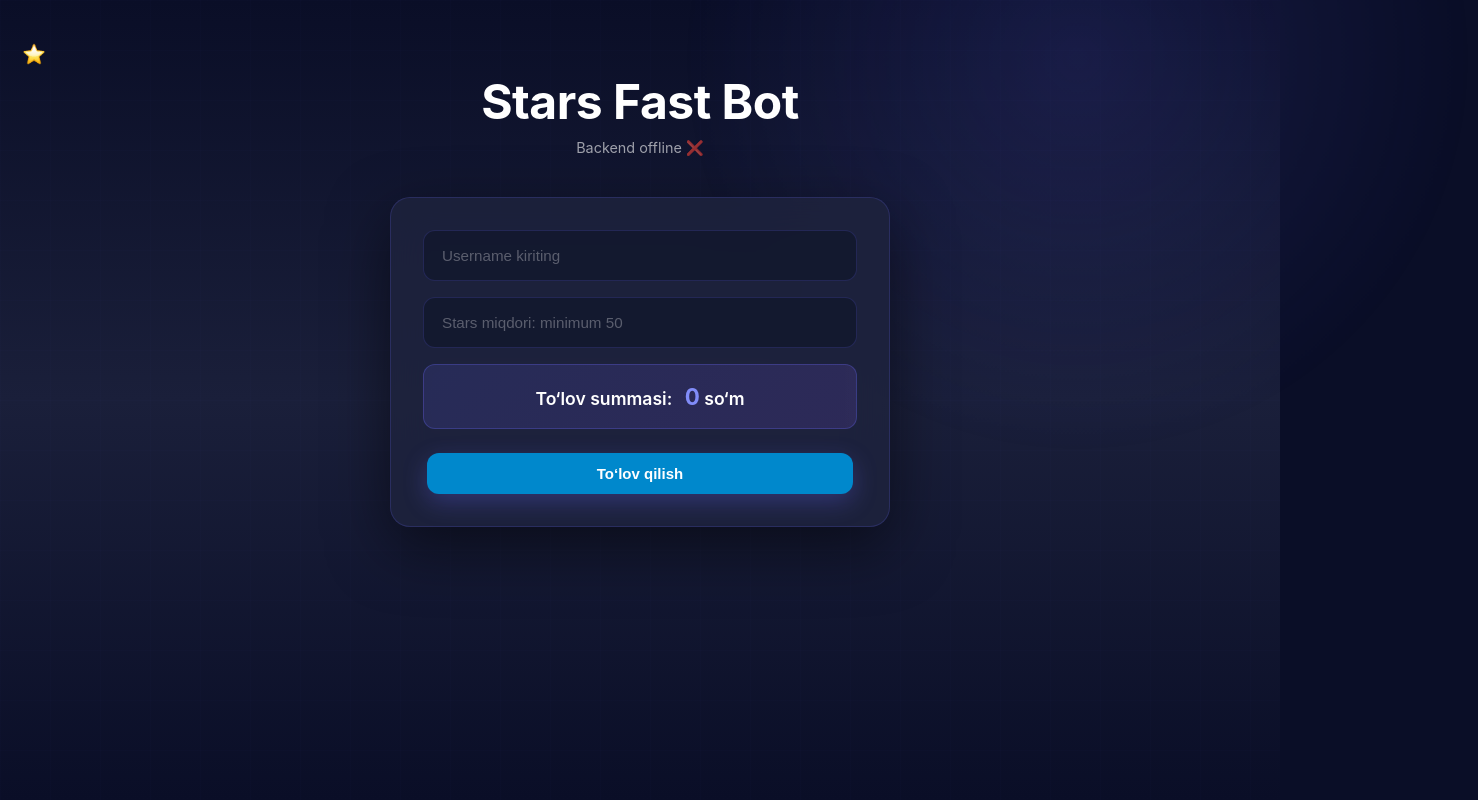
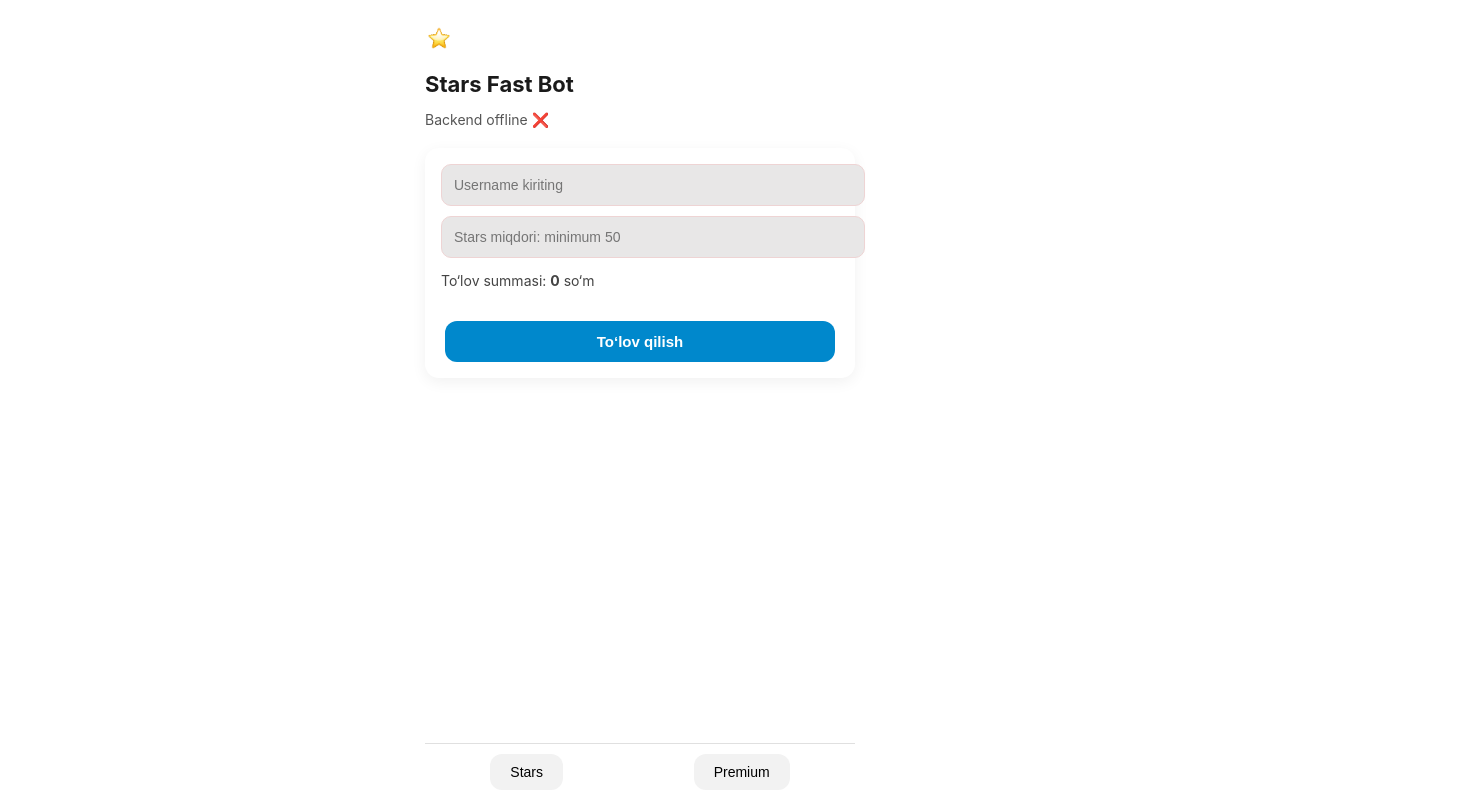
Before and after one commit to Mirshodforward/starstg_front, a React (Vite) app: page / in a window 1280 px wide. Shown: the whole page, 1478 px wide, since content can reach past the window. Built offline with nearby package versions, Linux system fonts and the light colour scheme; no server answers; what @twa-dev/sdk would draw is missing.

Commit message:
Yangi funksiya: mashina rangini tahrirlash

```diff
--- a/src/pages/Premium/Premium.css
+++ b/src/pages/Premium/Premium.css
@@ -7,7 +7,7 @@
   margin: 0 auto;
   padding: 16px;
   font-family: "Inter", sans-serif;
-  color: #b50bd7;
+  color: #127279;
 }
 
 .premium-container h2 {
--- a/src/pages/Premium/Premium.jsx
+++ b/src/pages/Premium/Premium.jsx
@@ -344,7 +344,11 @@ export default function Premium() {
         </div>
       )}
 
-
+      {/* NAVIGATION */}
+      <div className="btn-container">
+        <button className="btn-nav" onClick={() => navigate("/")}>Stars</button>
+        <button className="btn-nav" onClick={() => navigate("/premium")}>Premium</button>
+      </div>
 
     </div>
   );
--- a/src/pages/Stars/home.css
+++ b/src/pages/Stars/home.css
@@ -1,359 +1,311 @@
-/* ==================== RESET & BASE ==================== */
-* {
-  margin: 0;
-  padding: 0;
-  box-sizing: border-box;
+/* =============================== */
+/* GLOBAL CONTAINER */
+/* =============================== */
+
+.home-container {
+  max-width: 430px;
+  margin: 0 auto;
+  padding: 16px;
+  font-family: "Inter", sans-serif;
+  color: #1a1a1a;
 }
 
-body {
-  font-family: 'Inter', -apple-system, BlinkMacSystemFont, 'Segoe UI', sans-serif;
-  overflow-x: hidden;
-  background: #0a0e27;
+h1 {
+  font-size: 22px;
+  font-weight: 700;
+  margin-bottom: 6px;
 }
 
-/* ==================== CONTAINER ==================== */
-.home-container {
-  min-height: 100vh;
-  position: relative;
-  padding: 40px 20px;
-  background: linear-gradient(180deg, #0a0e27 0%, #1a1f3a 50%, #0a0e27 100%);
+p {
+  font-size: 14px;
+  color: #555;
 }
 
-/* Minimal geometric background */
-.home-container::before {
-  content: '';
-  position: absolute;
-  top: 0;
-  left: 0;
-  width: 100%;
-  height: 100%;
-  background-image:
-    linear-gradient(rgba(99, 102, 241, 0.03) 1px, transparent 1px),
-    linear-gradient(90deg, rgba(99, 102, 241, 0.03) 1px, transparent 1px);
-  background-size: 50px 50px;
-  pointer-events: none;
-  opacity: 0.5;
-}
 
-.home-container::after {
-  content: '';
-  position: absolute;
-  top: -50%;
-  right: -20%;
-  width: 800px;
-  height: 800px;
-  background: radial-gradient(circle, rgba(99, 102, 241, 0.15) 0%, transparent 70%);
-  border-radius: 50%;
-  pointer-events: none;
-  animation: floatGlow 20s ease-in-out infinite;
-}
+/* =============================== */
+/* PROFILE SMALL PREVIEW */
+/* =============================== */
 
-@keyframes floatGlow {
-  0%, 100% { transform: translate(0, 0); }
-  50% { transform: translate(-100px, 100px); }
-}
-
-/* ==================== HEADER ==================== */
-.home-container > h1 {
-  text-align: center;
-  font-size: 3rem;
-  font-weight: 700;
-  color: #ffffff;
-  margin-bottom: 8px;
-  letter-spacing: -0.5px;
-  position: relative;
-  z-index: 1;
-}
-
-.home-container > p {
-  text-align: center;
-  color: rgba(255, 255, 255, 0.6);
-  font-size: 0.9rem;
-  margin-bottom: 40px;
-  font-weight: 400;
-  position: relative;
-  z-index: 1;
-}
-
-/* ==================== PROFILE PREVIEW SMALL ==================== */
 .profile-preview-small {
-  max-width: 500px;
-  margin: 0 auto 30px;
-  background: rgba(30, 35, 62, 0.8);
-  backdrop-filter: blur(20px);
-  border: 1px solid rgba(99, 102, 241, 0.2);
-  border-radius: 16px;
-  padding: 20px;
   display: flex;
   align-items: center;
-  gap: 16px;
-  box-shadow: 0 8px 32px rgba(0, 0, 0, 0.4);
-  animation: fadeSlideDown 0.4s cubic-bezier(0.16, 1, 0.3, 1);
-  position: relative;
-  z-index: 1;
-  transition: all 0.3s cubic-bezier(0.16, 1, 0.3, 1);
-}
-
-.profile-preview-small:hover {
-  border-color: rgba(99, 102, 241, 0.4);
-  box-shadow: 0 12px 40px rgba(99, 102, 241, 0.2);
-}
-
-@keyframes fadeSlideDown {
-  from {
-    opacity: 0;
-    transform: translateY(-20px);
-  }
-  to {
-    opacity: 1;
-    transform: translateY(0);
-  }
+  gap: 10px;
+  background: #fff;
+  padding: 10px 14px;
+  border-radius: 12px;
+  margin-top: 10px;
+  box-shadow: 0 4px 14px rgba(0,0,0,0.05);
 }
 
 .profile-img-small {
-  width: 56px;
-  height: 56px;
+  width: 36px;
+  height: 36px;
   border-radius: 50%;
-  object-fit: cover;
-  border: 2px solid rgba(99, 102, 241, 0.3);
-  box-shadow: 0 4px 16px rgba(0, 0, 0, 0.3);
 }
 
 .profile-info .name {
-  font-size: 1rem;
+  font-size: 14px;
   font-weight: 600;
-  color: #ffffff;
-  margin-bottom: 4px;
 }
 
 .profile-info .username {
-  font-size: 0.875rem;
-  color: rgba(255, 255, 255, 0.5);
-  font-weight: 400;
+  font-size: 12px;
+  color: #888;
 }
 
-/* ==================== LOADING SEARCH ==================== */
-.loader-search {
-  position: relative;
-  max-width: 500px;
-  margin: 0 auto 30px;
-  height: 96px;
-  display: flex;
-  align-items: center;
-  justify-content: center;
-  z-index: 1;
-}
 
-.loader-blur {
-  position: absolute;
-  width: 100%;
-  height: 100%;
-  background: rgba(30, 35, 62, 0.5);
-  backdrop-filter: blur(10px);
-  border-radius: 16px;
-  border: 1px solid rgba(99, 102, 241, 0.2);
-}
+/* =============================== */
+/* INPUT FORM */
+/* =============================== */
 
-.loader-pulse {
-  display: flex;
-  gap: 6px;
-  z-index: 1;
-}
-
-.loader-pulse span {
-  width: 10px;
-  height: 10px;
-  background: #6366f1;
-  border-radius: 50%;
-  animation: dotPulse 1.4s cubic-bezier(0.16, 1, 0.3, 1) infinite;
-  box-shadow: 0 0 12px rgba(99, 102, 241, 0.5);
-}
-
-.loader-pulse span:nth-child(1) { animation-delay: 0s; }
-.loader-pulse span:nth-child(2) { animation-delay: 0.2s; }
-.loader-pulse span:nth-child(3) { animation-delay: 0.4s; }
-
-@keyframes dotPulse {
-  0%, 100% {
-    transform: scale(1);
-    opacity: 1;
-  }
-  50% {
-    transform: scale(1.5);
-    opacity: 0.6;
-  }
-}
-
-/* ==================== FORM CARD ==================== */
 .form-card {
-  max-width: 500px;
-  margin: 0 auto;
-  background: rgba(30, 35, 62, 0.8);
-  backdrop-filter: blur(20px);
-  border-radius: 20px;
-  padding: 32px;
-  box-shadow: 0 20px 60px rgba(0, 0, 0, 0.5);
-  border: 1px solid rgba(99, 102, 241, 0.2);
-  animation: fadeScaleIn 0.4s cubic-bezier(0.16, 1, 0.3, 1);
-  position: relative;
-  z-index: 1;
-}
-
-@keyframes fadeScaleIn {
-  from {
-    opacity: 0;
-    transform: scale(0.95);
-  }
-  to {
-    opacity: 1;
-    transform: scale(1);
-  }
+  background: #fff;
+  border-radius: 14px;
+  margin-top: 20px;
+  padding: 16px;
+  box-shadow: 0 4px 15px rgba(0,0,0,0.06);
 }
 
 .input-group {
   display: flex;
   flex-direction: column;
-  gap: 16px;
-  margin-bottom: 24px;
+  gap: 10px;
 }
 
 .tg-input {
   width: 100%;
-  padding: 16px 18px;
-  font-size: 0.95rem;
-  border: 1.5px solid rgba(99, 102, 241, 0.2);
-  border-radius: 12px;
-  background: rgba(15, 20, 40, 0.6);
-  transition: all 0.3s cubic-bezier(0.16, 1, 0.3, 1);
-  font-weight: 500;
-  color: #ffffff;
-  outline: none;
+  padding: 12px;
+  border-radius: 10px;
+  color:#1a1a1a;
+  border: 1px solid #eed4d4;
+  background: #e8e7e7;
+  font-size: 14px;
+  transition: all 0.15s ease;
 }
 
 .tg-input:focus {
-  border-color: #6366f1;
-  background: rgba(15, 20, 40, 0.8);
-  box-shadow: 0 0 0 3px rgba(99, 102, 241, 0.15);
-}
-
-.tg-input::placeholder {
-  color: rgba(255, 255, 255, 0.3);
+  border-color: #0088cc;
+  background: #fff;
+  outline: none;
+  box-shadow: 0 0 0 2px rgba(0,136,204,0.15);
 }
 
 .price-text {
-  font-size: 1.1rem;
-  font-weight: 600;
-  text-align: center;
-  color: #ffffff;
-  padding: 18px;
-  background: linear-gradient(135deg, rgba(99, 102, 241, 0.15) 0%, rgba(139, 92, 246, 0.15) 100%);
-  border-radius: 12px;
-  border: 1px solid rgba(99, 102, 241, 0.3);
-  position: relative;
-  overflow: hidden;
+  margin-top: 4px;
+  font-size: 14px;
+  color: #444;
 }
 
-.price-text::before {
-  content: '';
-  position: absolute;
-  top: 0;
-  left: -100%;
-  width: 100%;
-  height: 100%;
-  background: linear-gradient(90deg, transparent, rgba(255, 255, 255, 0.1), transparent);
-  animation: shimmer 3s infinite;
-}
 
-@keyframes shimmer {
-  0% { left: -100%; }
-  100% { left: 100%; }
-}
-
-.price-text b {
-  color: #818cf8;
-  font-size: 1.4rem;
-  display: inline-block;
-  margin-left: 8px;
-  font-weight: 700;
-}
-
-/* ==================== BUTTONS ==================== */
-.actions {
-  display: flex;
-  gap: 12px;
-}
+/* =============================== */
+/* BUTTON */
+/* =============================== */
 
 .tg-button {
-  flex: 1;
-  padding: 16px 24px;
-  font-size: 1rem;
+  width: 100%;
+  padding: 12px;
+  margin-top: 14px;
+  background: #0088cc;
+  color: #fff;
+  border-radius: 12px;
+  font-size: 15px;
   font-weight: 600;
-  color: #ffffff;
-  background: linear-gradient(135deg, #6366f1 0%, #8b5cf6 100%);
   border: none;
-  border-radius: 12px;
   cursor: pointer;
-  transition: all 0.3s cubic-bezier(0.16, 1, 0.3, 1);
-  box-shadow: 0 8px 24px rgba(99, 102, 241, 0.3);
-  position: relative;
-  overflow: hidden;
-}
-
-.tg-button::before {
-  content: '';
-  position: absolute;
-  top: 0;
-  left: -100%;
-  width: 100%;
-  height: 100%;
-  background: linear-gradient(90deg, transparent, rgba(255, 255, 255, 0.2), transparent);
-  transition: left 0.5s;
-}
-
-.tg-button:hover::before {
-  left: 100%;
+  transition: background 0.2s ease;
 }
 
 .tg-button:hover {
-  transform: translateY(-2px);
-  box-shadow: 0 12px 32px rgba(99, 102, 241, 0.4);
-}
-
-.tg-button:active {
-  transform: translateY(0);
+  background: #0077b5;
 }
 
 .tg-button.ghost {
-  background: transparent;
-  color: #f87171;
-  border: 1.5px solid #f87171;
-  box-shadow: none;
+  background: #f2f2f2;
+  color: #333;
+  margin-top: 20px;
 }
 
-.tg-button.ghost:hover {
-  background: rgba(248, 113, 113, 0.1);
-  box-shadow: 0 8px 24px rgba(248, 113, 113, 0.2);
+
+/* =============================== */
+/* SEARCH LOADING */
+/* =============================== */
+
+.loader-search {
+  margin: 16px auto;
+  position: relative;
 }
 
-.tg-button-ost {
-  width: 100%;
-  padding: 16px 24px;
-  font-size: 1rem;
-  font-weight: 600;
-  color: #ffffff;
-  background: linear-gradient(135deg, #10b981 0%, #059669 100%);
-  border: none;
-  border-radius: 12px;
-  cursor: pointer;
-  transition: all 0.3s cubic-bezier(0.16, 1, 0.3, 1);
-  box-shadow: 0 8px 24px rgba(16, 185, 129, 0.3);
-  margin-top: 16px;
+.loader-mini {
+  width: 18px;
+  height: 18px;
+  border: 2px solid rgba(0,0,0,0.1);
+  border-top-color: #0088cc;
+  border-radius: 50%;
+  margin: 0 auto;
+  animation: spinMini 0.7s linear infinite;
 }
 
-.tg-button-ost:hover {
-  transform: translateY(-2px);
-  box-shadow: 0 12px 32px rgba(16, 185, 129, 0.4);
+@keyframes spinMini {
+  to { transform: rotate(360deg); }
 }
+
+
+/* =============================== */
+/* MODAL */
+/* =============================== */
+
+.modal-overlay {
+  position: fixed;
+  inset: 0;
+  background: rgba(0,0,0,0.35);
+  backdrop-filter: blur(6px);
+  display: flex;
+  justify-content: center;
+  align-items: center;
+  padding: 14px;
+  z-index: 200;
+}
+
+.modal-content {
+  width: 100%;
+  max-width: 420px;
+  background: #fff;
+  border-radius: 16px;
+  padding: 20px;
+  animation: modalPop 0.25s ease-out;
+  box-shadow: 0 6px 20px rgba(0,0,0,0.12);
+}
+
+@keyframes modalPop {
+  from { transform: scale(0.85); opacity: 0; }
+  to { transform: scale(1); opacity: 1; }
+}
+
+
+/* =============================== */
+/* PROFILE IN MODAL */
+/* =============================== */
+
+.profile-preview-modal {
+  text-align: center;
+}
+
+.profile-img-modal {
+  width: 56px;
+  height: 56px;
+  border-radius: 50%;
+  margin: 8px auto;
+}
+
+.profile-preview-modal .name {
+  font-size: 15px;
+  font-weight: 600;
+}
+
+.profile-preview-modal .username {
+  font-size: 13px;
+  color: #777;
+}
+
+
+/* =============================== */
+/* PAYMENT DETAILS */
+/* =============================== */
+
+.inline-row {
+  display: flex;
+  justify-content: space-between;
+  align-items: center;
+  background: #fafafa;
+  padding: 10px 12px;
+  border-radius: 10px;
+  border: 1px solid #ececec;
+  margin-top: 10px;
+}
+
+.label {
+  font-size: 13px;
+  color: #777;
+}
+
+.value {
+  font-size: 14px;
+  font-weight: 600;
+}
+
+.btn-copy {
+  padding: 6px 10px;
+  background: #e8f5ff;
+  color: #0088cc;
+  border-radius: 8px;
+  border: none;
+  cursor: pointer;
+}
+
+.hint {
+  margin-top: 8px;
+  color: #d9534f;
+  font-size: 13px;
+}
+
+
+/* =============================== */
+/* PENDING LOADER */
+/* =============================== */
+
+.loader-arc {
+  width: 40px;
+  height: 40px;
+  border: 3px solid #e1e1e1;
+  border-top-color: #0088cc;
+  border-radius: 50%;
+  margin: 18px auto;
+  animation: spinArc 0.8s linear infinite;
+}
+
+@keyframes spinArc {
+  to { transform: rotate(360deg); }
+}
+
+
+/* =============================== */
+/* COMPLETED LOADER */
+/* =============================== */
+
+.loader-orbit {
+  width: 40px;
+  height: 40px;
+  border: 3px dashed #0088cc;
+  border-radius: 50%;
+  margin: 16px auto;
+  animation: orbit 1s linear infinite;
+}
+
+@keyframes orbit {
+  to { transform: rotate(360deg); }
+}
+
+
+/* =============================== */
+/* STARS SENT */
+/* =============================== */
+
+.success-text {
+  margin: 10px 0;
+  font-size: 14px;
+  font-weight: 600;
+  color: #2ecc71;
+}
+
+.txid-chip {
+  margin-top: 10px;
+  padding: 10px;
+  background: #eef7ff;
+  border-radius: 10px;
+  display: flex;
+  justify-content: space-between;
+}
+
 
 /* =============================== */
 /* NAVIGATION */
@@ -378,3 +330,23 @@ body {
   border: none;
   font-size: 14px;
 }
+
+
+/* =============================== */
+/* RESPONSIVE */
+/* =============================== */
+
+@media (max-width: 380px) {
+  .tg-input {
+    font-size: 13px;
+    padding: 10px;
+  }
+
+  .form-card {
+    padding: 14px;
+  }
+
+  .modal-content {
+    padding: 16px;
+  }
+}
--- a/src/pages/Stars/home.jsx
+++ b/src/pages/Stars/home.jsx
@@ -381,7 +381,11 @@ const handlePayment = async () => {
         </div>
       )}
 
-
+      {/* Navigation */}
+      <div className="btn-container">
+        <button className="btn-nav" onClick={goToHome}>Stars</button>
+        <button className="btn-nav" onClick={goToPremium}>Premium</button>
+      </div>
 
 
     </div>
```
